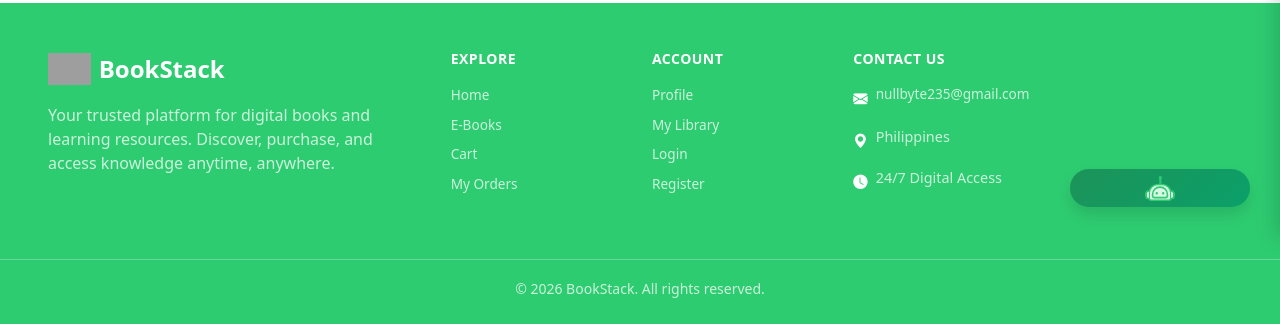
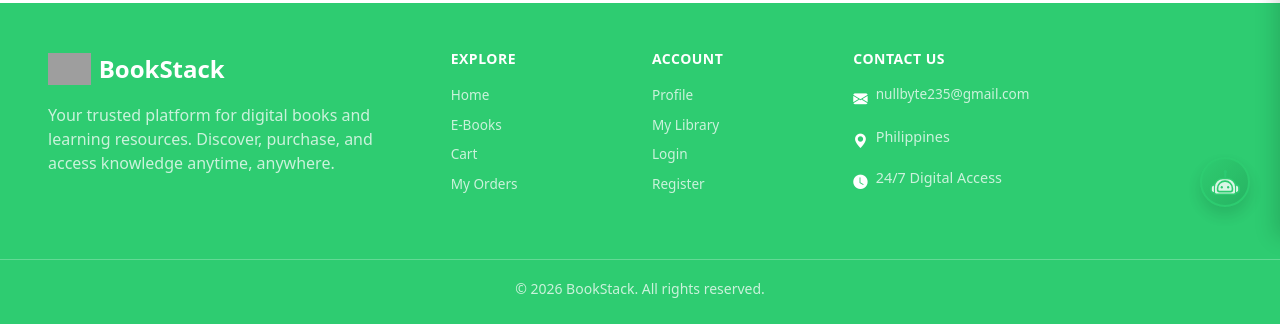
Before and after one commit to Hiro-Setsuya/BookStack, a PHP site: page /BookStack/ in a window 1280 px wide. Shown: the part 563-887 px from the top of the page. Run offline with PHP 8.4, Linux system fonts and the light colour scheme; grey boxes are pictures that could not be loaded.

Commit message:
fix design

```diff
--- a/chatbot/style.css
+++ b/chatbot/style.css
@@ -1,18 +1,20 @@
  /* Minimal custom CSS - Light Green Theme */
  :root {
-     --primary-green: #198754;
+     --primary-green: #2ecc71;
      --dark-green: #059669;
      --light-green: #d1fae5;
      --very-light-green: #ecfdf5;
-     /* --stack-ai-top will be set at runtime by JS (default 0) */
      --stack-ai-top: 0px;
  }
 
  /* When chat modal is open, push the button behind the overlay/modal and disable clicks */
-.stack-ai-modal.active + .stack-ai-button {
-  z-index: 2080;        /* lower than overlay (2090) so it's hidden */
-  pointer-events: none; /* prevent accidental clicks while modal is open */
-  opacity: 0;           /* optional: fade it out visually */
+ .stack-ai-modal.active+.stack-ai-button {
+     z-index: 2080;
+     /* lower than overlay (2090) so it's hidden */
+     pointer-events: none;
+     /* prevent accidental clicks while modal is open */
+     opacity: 0;
+     /* optional: fade it out visually */
      transition: opacity 0.15s ease;
  }
 
@@ -26,11 +28,15 @@
      bottom: 30px;
      right: 30px;
      z-index: 2120;
-     width: 180px;
-     border-radius: 50px;
-     background: linear-gradient(135deg, var(--primary-green) 0%, var(--dark-green) 100%);
-     border: none;
+     width: 50px;
+     height: 50px;
+     border-radius: 50%;
+     background-color: #FFFFFF !important;
+     border: 2px solid var(--primary-green);
      animation: pulse 2s infinite;
+     display: flex;
+     align-items: center;
+     justify-content: center;
  }
 
  .stack-ai-button:hover {
@@ -39,10 +45,12 @@
  }
 
  @keyframes pulse {
+
      0%,
      100% {
          opacity: 1;
      }
+
      50% {
          opacity: 0.8;
      }
@@ -134,6 +142,7 @@
          opacity: 0;
          transform: translateY(10px);
      }
+
      to {
          opacity: 1;
          transform: translateY(0);
@@ -191,11 +200,13 @@
  }
 
  @keyframes bounce {
+
      0%,
      100% {
          opacity: 0.3;
          transform: translateY(0);
      }
+
      50% {
          opacity: 1;
          transform: translateY(-10px);
@@ -237,9 +248,11 @@
          width: 60px;
          padding: 0.75rem ! important;
      }
+
      .stack-ai-button .btn-text {
          display: none;
      }
+
      .msg-bubble {
          max-width: 90%;
      }
@@ -250,9 +263,11 @@
          bottom: 20px;
          right: 20px;
      }
+
      .stack-ai-modal {
          max-width: 100%;
      }
+
      .stack-ai-input {
          font-size: 16px;
      }
```
Lines whose indentation alone changed are shown as unchanged.
